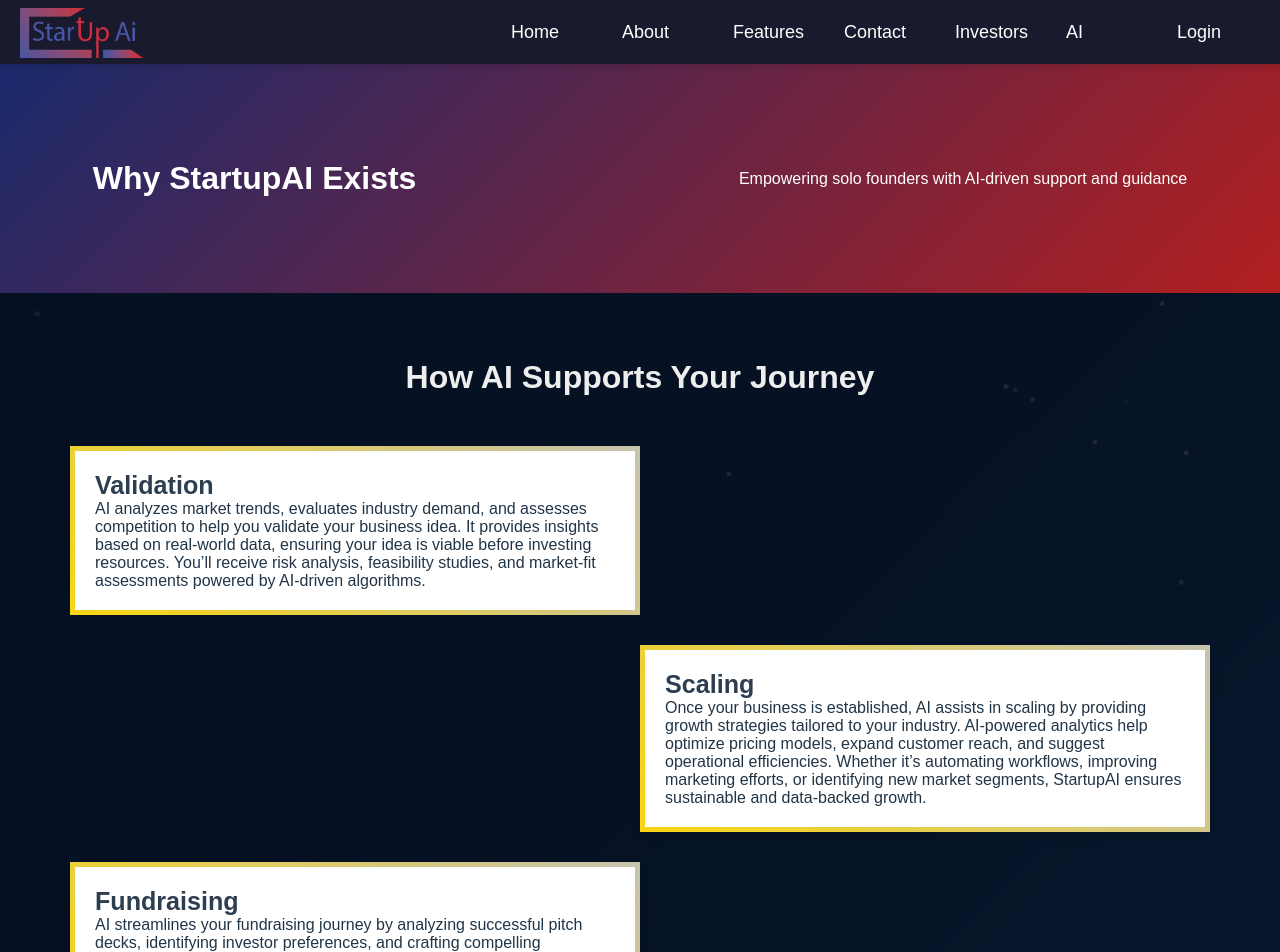
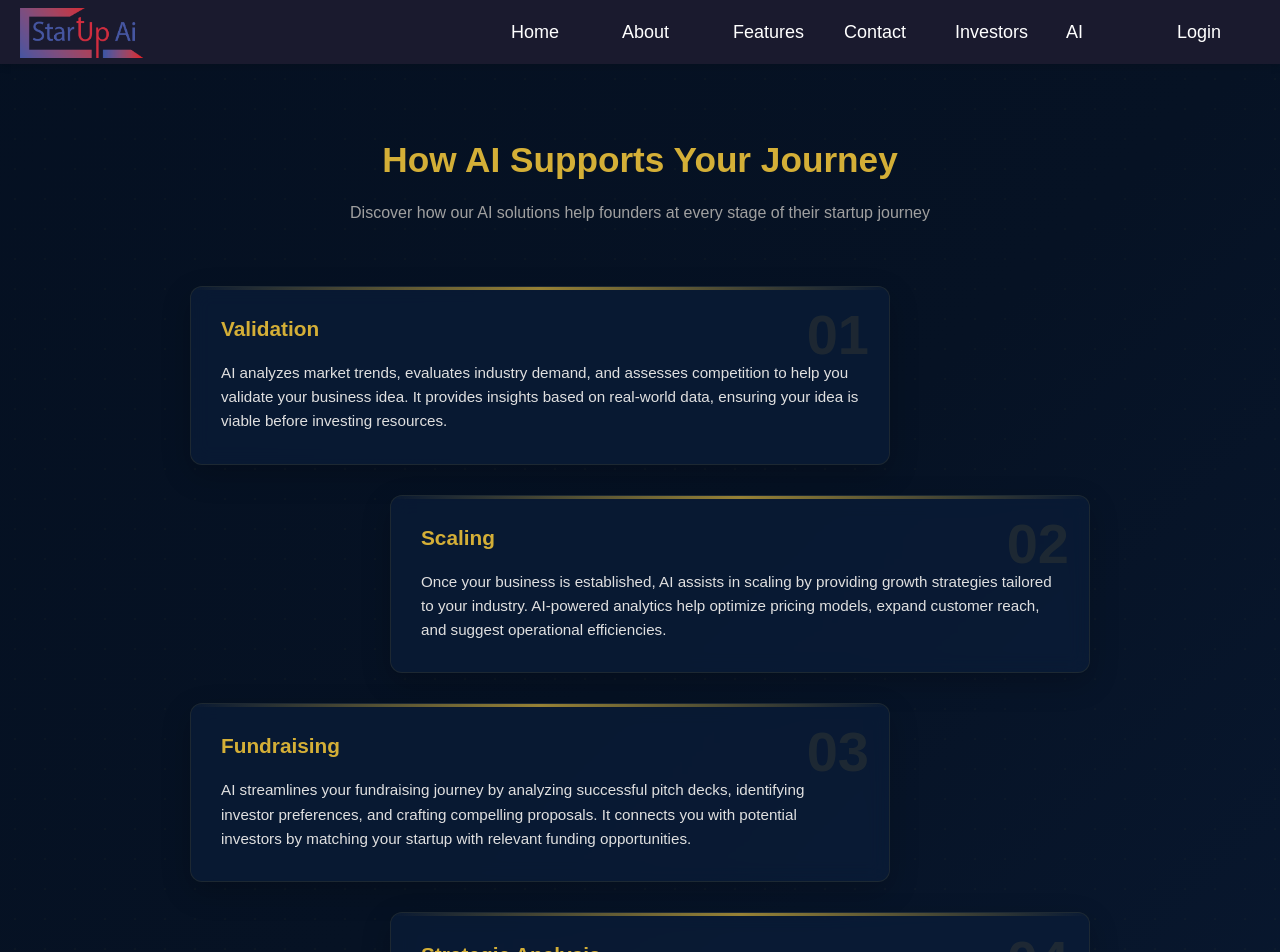
Before and after one commit to Mokshjain131/Bulba, a React (Vite) app in the folder Frontend/: page /about in a window 1280 px wide. Shown: the top 952 px of the page. Built offline with nearby package versions, Linux system fonts and the light colour scheme.

Commit message:
about page updates

```diff
--- a/Frontend/src/pages/about.jsx
+++ b/Frontend/src/pages/about.jsx
@@ -1,100 +1,70 @@
-import React, { useState } from "react";
-import { useEffect } from "react";
+import React, { useEffect, useRef } from "react";
 import Navbar from "../components/navbar";
 import Footer from "../components/footer";
 import "../styles/about.css";
 
 const About = () => {
-  const [visibleCards, setVisibleCards] = useState([]);
+  const cardsRef = useRef([]);
 
   useEffect(() => {
-    const handleScroll = () => {
-      const cards = document.querySelectorAll(".support-item");
-      const windowHeight = window.innerHeight;
+    const observer = new IntersectionObserver(
+      (entries) => {
+        entries.forEach((entry, index) => {
+          if (entry.isIntersecting) {
+            entry.target.classList.add("visible");
+            entry.target.style.transitionDelay = `${index * 0.15}s`;
+          }
+        });
+      },
+      { threshold: 0.2, rootMargin: "0px 0px -50px 0px" }
+    );
 
-      cards.forEach((card, index) => {
-        const rect = card.getBoundingClientRect();
-        if (rect.top < windowHeight * 0.75) {
-          setVisibleCards((prev) => [...new Set([...prev, index])]);
-        }
-      });
-    };
+    cardsRef.current.forEach((card) => {
+      if (card) observer.observe(card);
+    });
 
-    window.addEventListener("scroll", handleScroll);
-    return () => window.removeEventListener("scroll", handleScroll);
+    return () => observer.disconnect();
   }, []);
 
   return (
     <div className="about-page">
+      <Navbar />
 
+      <section className="about-content">
+        <div className="dot-pattern"></div>
 
+        <div className="content-intro">
+          <h2>How AI Supports Your Journey</h2>
+          <p>Discover how our AI solutions help founders at every stage of their startup journey</p>
+        </div>
 
+        <div className="cards-container">
+          <div className="card-left" ref={(el) => (cardsRef.current[0] = el)}>
+            <span className="card-number">01</span>
+            <div className="card-title">Validation</div>
+            <div className="card-text">AI analyzes market trends, evaluates industry demand, and assesses competition to help you validate your business idea. It provides insights based on real-world data, ensuring your idea is viable before investing resources.</div>
+          </div>
 
+          <div className="card-right" ref={(el) => (cardsRef.current[1] = el)}>
+            <span className="card-number">02</span>
+            <div className="card-title">Scaling</div>
+            <div className="card-text">Once your business is established, AI assists in scaling by providing growth strategies tailored to your industry. AI-powered analytics help optimize pricing models, expand customer reach, and suggest operational efficiencies.</div>
+          </div>
 
+          <div className="card-left" ref={(el) => (cardsRef.current[2] = el)}>
+            <span className="card-number">03</span>
+            <div className="card-title">Fundraising</div>
+            <div className="card-text">AI streamlines your fundraising journey by analyzing successful pitch decks, identifying investor preferences, and crafting compelling proposals. It connects you with potential investors by matching your startup with relevant funding opportunities.</div>
+          </div>
 
-      <div className="background-dots">
-  {[...Array(20)].map((_, i) => (
-    <div
-      key={i}
-      className="dot"
-      style={{
-        top: `${Math.random() * 100}vh`,
-        left: `${Math.random() * 100}vw`,
-        animationDuration: `${5 + Math.random() * 5}s`,
-        animationDelay: `${Math.random() * 3}s`
-      }}
-    ></div>
-  ))}
-</div>
+          <div className="card-right" ref={(el) => (cardsRef.current[3] = el)}>
+            <span className="card-number">04</span>
+            <div className="card-title">Strategic Analysis</div>
+            <div className="card-text">StartupAI provides data-driven strategic analysis to help solo founders make informed decisions. By leveraging AI-powered insights, it evaluates market trends, competitor strategies, and growth opportunities tailored to your business.</div>
+          </div>
+        </div>
+      </section>
 
-      <Navbar />
-      <main>
-        <section className="about-hero">
-          <div className="hero-content">
-            <h1>Why StartupAI Exists</h1>
-            <p>Empowering solo founders with AI-driven support and guidance</p>
-          </div>
-        </section>
-
-
-        <section className="how-it-works">
-          <h2>How AI Supports Your Journey</h2>
-            <div className="support-grid">
-              {[
-                {
-                  title: "Validation",
-                  content:
-                    "AI analyzes market trends, evaluates industry demand, and assesses competition to help you validate your business idea. It provides insights based on real-world data, ensuring your idea is viable before investing resources. You’ll receive risk analysis, feasibility studies, and market-fit assessments powered by AI-driven algorithms.",
-                },
-                {
-                  title: "Scaling",
-                  content:
-                    "Once your business is established, AI assists in scaling by providing growth strategies tailored to your industry. AI-powered analytics help optimize pricing models, expand customer reach, and suggest operational efficiencies. Whether it’s automating workflows, improving marketing efforts, or identifying new market segments, StartupAI ensures sustainable and data-backed growth.",
-                },
-                {
-                  title: "Fundraising",
-                  content:
-                    "AI streamlines your fundraising journey by analyzing successful pitch decks, identifying investor preferences, and crafting compelling proposals. It connects you with potential investors by matching your startup with relevant funding opportunities. AI also helps refine financial projections and business plans, making your pitch more persuasive and investment-ready.",
-                },
-                {
-                  title: "Strategic Analysis",
-                  content:
-                    "StartupAI provides data-driven strategic analysis to help solo founders make informed decisions. By leveraging AI-powered insights, it evaluates market trends, competitor strategies, and growth opportunities tailored to your business. It also suggests optimal pricing models, positioning tactics, and expansion strategies to maximize your startup’s potential.",
-                },
-              ].map((item, index) => (
-                <div
-                  key={index}
-                  className={`support-item ${visibleCards.includes(index) ? "visible" : ""} ${index % 2 === 0 ? "slide-left" : "slide-right"}`}
-                >
-                  <h3>{item.title}</h3>
-                  <p>{item.content}</p>
-                </div>
-              ))}
-            </div>
-
-        </section>
-
-      </main>
       <Footer />
     </div>
   );
--- a/Frontend/src/styles/about.css
+++ b/Frontend/src/styles/about.css
@@ -1,4 +1,134 @@
+/* Base styling */
+.about-page {
+  background: linear-gradient(135deg, #000000, #030b18, #040f20, #061224);
+  min-height: 100vh;
+}
 
+/* Content section styling */
+.about-content {
+  padding: 60px 20px;
+  position: relative;
+}
+
+.dot-pattern {
+  position: absolute;
+  top: 0;
+  left: 0;
+  width: 100%;
+  height: 100%;
+  background-image: radial-gradient(rgba(212, 175, 55, 0.1) 1px, transparent 1px);
+  background-size: 30px 30px;
+  pointer-events: none;
+  opacity: 0.3;
+}
+
+.content-intro {
+  text-align: center;
+  margin-bottom: 60px;
+  color: white;
+}
+
+.content-intro h2 {
+  font-size: 2.2rem;
+  margin-bottom: 20px;
+  color: #d4af37;
+}
+
+.content-intro p {
+  max-width: 700px;
+  margin: 0 auto;
+  color: #a0a0a0;
+  line-height: 1.6;
+}
+
+.cards-container {
+  display: flex;
+  flex-direction: column;
+  max-width: 900px;
+  margin: 0 auto;
+  gap: 30px;
+}
+
+.card-left, .card-right {
+  width: 100%;
+  max-width: 700px;
+  background: rgba(11, 29, 58, 0.7);
+  backdrop-filter: blur(10px);
+  border-radius: 12px;
+  padding: 30px;
+  opacity: 0;
+  transition: all 0.8s cubic-bezier(0.22, 1, 0.36, 1);
+  position: relative;
+  overflow: hidden;
+  box-shadow: 0 10px 30px rgba(0, 0, 0, 0.2);
+  border: 1px solid rgba(212, 175, 55, 0.1);
+}
+
+.card-left::before, .card-right::before {
+  content: '';
+  position: absolute;
+  top: 0;
+  left: 0;
+  width: 100%;
+  height: 3px;
+  background: linear-gradient(90deg, transparent, #d4af37, transparent);
+  opacity: 0.7;
+}
+
+/* Left slide-in */
+.card-left {
+  transform: translateX(-40px);
+  align-self: flex-start;
+}
+
+/* Right slide-in */
+.card-right {
+  transform: translateX(40px);
+  align-self: flex-end;
+}
+
+/* Apply visible class */
+.card-left.visible, .card-right.visible {
+  opacity: 1;
+  transform: translateX(0);
+}
+
+.card-title {
+  color: #d4af37;
+  text-align: left;
+  font-size: 1.3rem;
+  font-weight: 600;
+  margin-bottom: 20px;
+  position: relative;
+}
+
+.card-text {
+  color: #e0e0e0;
+  text-align: left;
+  font-size: 0.95rem;
+  line-height: 1.6;
+}
+
+.card-number {
+  position: absolute;
+  top: 20px;
+  right: 20px;
+  font-size: 3.5rem;
+  font-weight: 700;
+  color: rgba(212, 175, 55, 0.1);
+  line-height: 1;
+}
+
+/* Responsive adjustments */
+@media (max-width: 768px) {
+  .content-intro h2 {
+    font-size: 1.8rem;
+  }
+
+  .card-left, .card-right {
+    max-width: 100%;
+  }
+}
 
 .about-hero {
     background: linear-gradient(135deg, #1a2a6c, #b21f1f);
```
